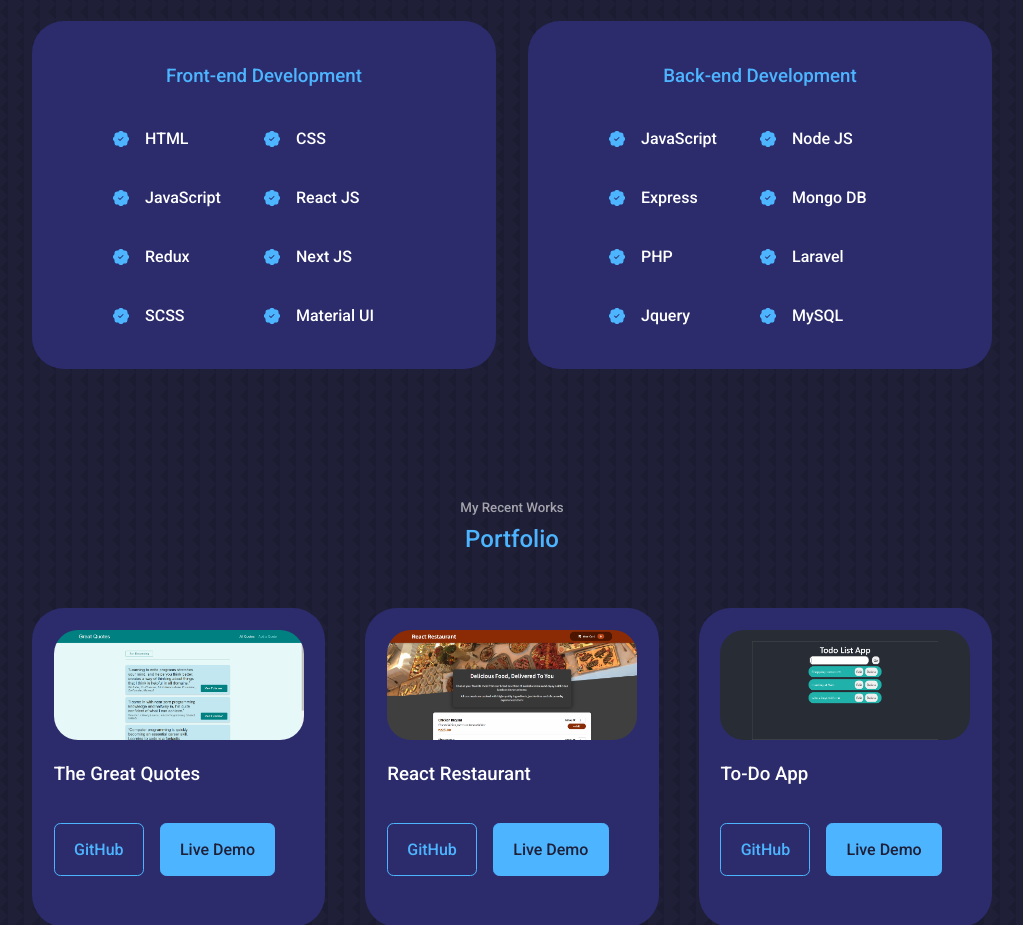
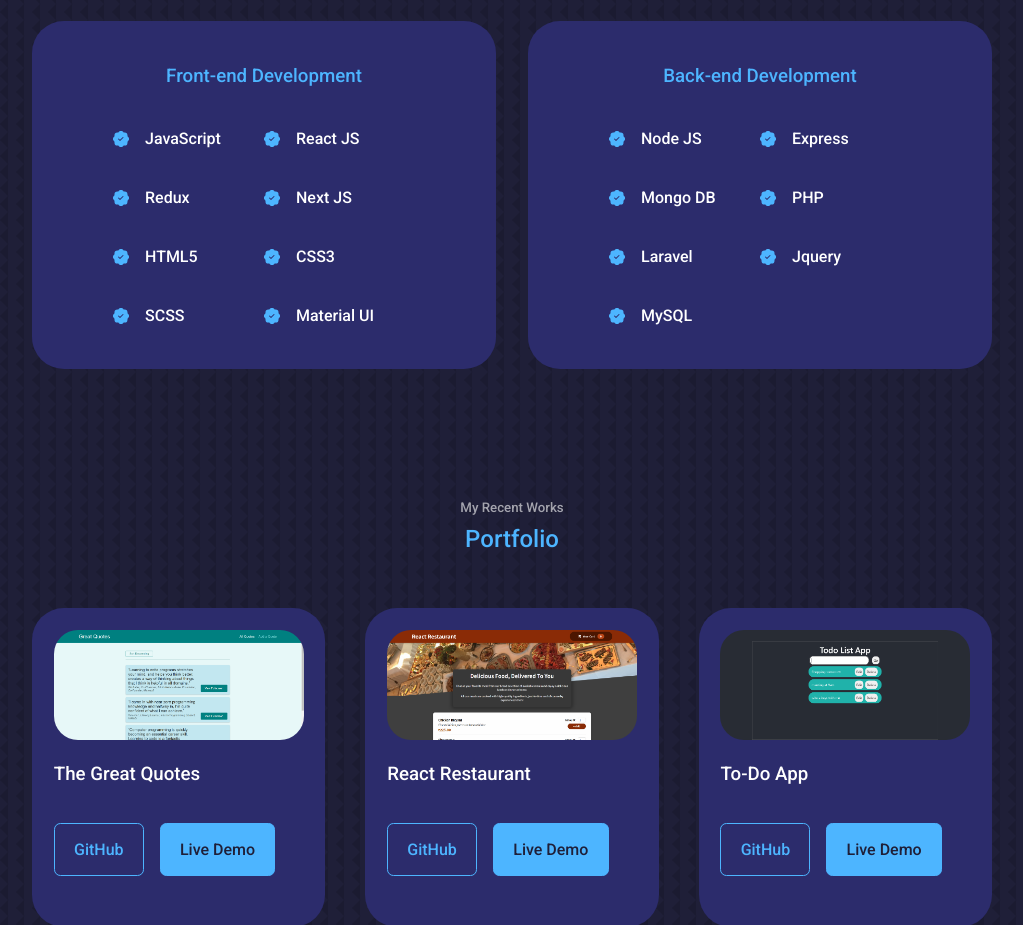
Before and after one commit to athifahamedj/portfolio, a React (Create React App) app: page / in a window 1280 px wide. Shown: the part 1180-2105 px from the top of the page, without its empty margins (128-1151 px from the left). Built offline with nearby package versions, Linux system fonts and the light colour scheme.

Commit message:
Update Experience.jsx

```diff
--- a/src/components/experience/Experience.jsx
+++ b/src/components/experience/Experience.jsx
@@ -11,14 +11,6 @@ const Experience = () => {
         <div className="experience__frontend">
           <h3>Front-end Development</h3>
           <div className="experience__content">
-          <article className="experience__details">
-              <BsFillPatchCheckFill className="experience__details-icon" />
-              <h4>HTML</h4>
-            </article>
-            <article className="experience__details">
-              <BsFillPatchCheckFill className="experience__details-icon" />
-              <h4>CSS</h4>
-            </article>
             <article className="experience__details">
               <BsFillPatchCheckFill className="experience__details-icon" />
               <h4>JavaScript</h4>
@@ -37,6 +29,14 @@ const Experience = () => {
             </article>
             <article className="experience__details">
               <BsFillPatchCheckFill className="experience__details-icon" />
+              <h4>HTML5</h4>
+            </article>
+            <article className="experience__details">
+              <BsFillPatchCheckFill className="experience__details-icon" />
+              <h4>CSS3</h4>
+            </article>
+            <article className="experience__details">
+              <BsFillPatchCheckFill className="experience__details-icon" />
               <h4>SCSS</h4>
             </article>
             <article className="experience__details">
@@ -48,10 +48,6 @@ const Experience = () => {
         <div className="experience__backend">
           <h3>Back-end Development</h3>
           <div className="experience__content">
-            <article className="experience__details">
-              <BsFillPatchCheckFill className="experience__details-icon" />
-              <h4>JavaScript</h4>
-            </article>
            <article className="experience__details">
               <BsFillPatchCheckFill className="experience__details-icon" />
               <h4>Node JS</h4>
```
